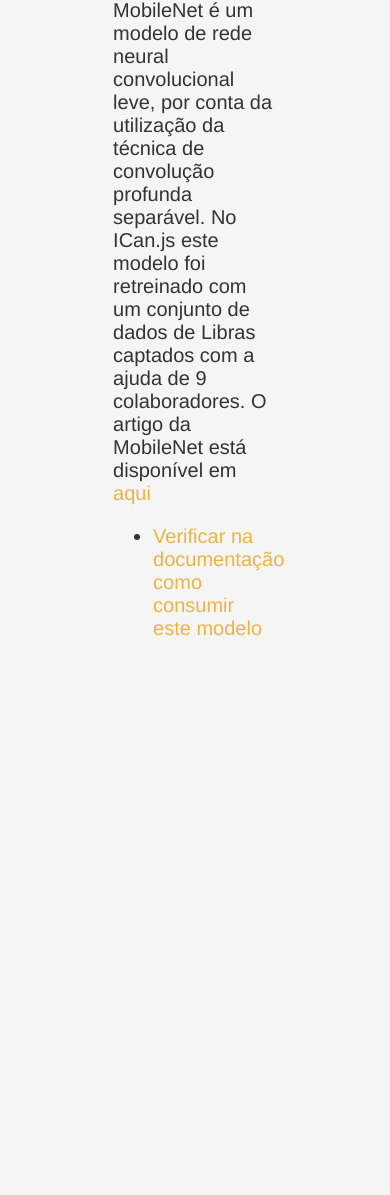
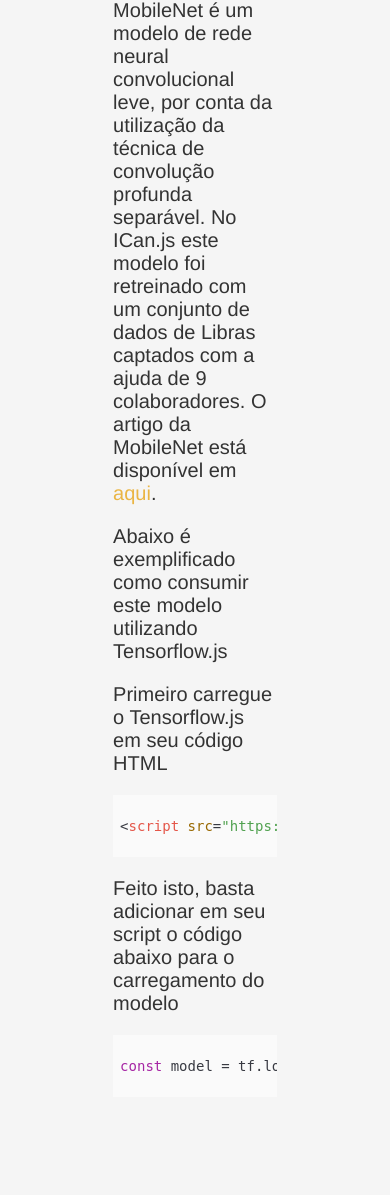
Before and after one commit to ICan-js/api, a Flask app: page /models/mobilenetv1 in a window 390 px wide. Shown: the part 265-1460 px from the top of the page. Before the commit the page ends 901 px from the top, so only its background shows below. Run offline with Flask 2, Linux system fonts and the light colour scheme.

Commit message:
Adição do alerta de deprecated, e atualização da forma de consumo do modelo MobilenetV1

```diff
--- a/api/controllers/lecun98.py
+++ b/api/controllers/lecun98.py
@@ -29,6 +29,7 @@ def lecun98_model(file):
     responses:
       200:
         description: Retorna o arquivo especificado na requisição
+    deprecated: true
     """
     path = os.path.join(app.config["BASE_DIR"], "api/models/lecun98")
 
--- a/api/controllers/mobilenetv1.py
+++ b/api/controllers/mobilenetv1.py
@@ -24,7 +24,7 @@ def mobilenetv1_model(file):
       - name: file
         in: path
         type: string
-        enum: ['model.json', 'group1-shardXofN']
+        enum: ['model.json', 'group1-shard1of6', 'group1-shard2of6', 'group1-shard3of6', 'group1-shard4of6', 'group1-shard5of6', 'group1-shard6of6']
         required: true
         description: Os parâmetros podem variar desde o arquivo de especificação, até mesmo os arquivos contendo os pesos sinápticos do modelo. É recomendado que este seja consumido diretamente pelo Tensorflow.js
     responses:
--- a/api/templates/mobilenetv1.html
+++ b/api/templates/mobilenetv1.html
@@ -7,14 +7,18 @@
         <h2>MobileNet V1 (Howard, 2017)</h2>
         <div>
             <p>MobileNet é um modelo de rede neural convolucional leve, por conta da utilização da técnica de convolução profunda separável. No ICan.js este modelo foi retreinado com um conjunto de dados de Libras captados com a ajuda de 9 colaboradores. O artigo da MobileNet está disponível em
-            <a href="https://arxiv.org/pdf/1704.04861.pdf" target="_blank">aqui</a>
-            <ul>
+            <a href="https://arxiv.org/pdf/1704.04861.pdf" target="_blank">aqui</a>.
 
+            <p>Abaixo é exemplificado como consumir este modelo utilizando Tensorflow.js</p>
+            <p>Primeiro carregue o Tensorflow.js em seu código HTML</p>
+            <pre><code class="code-block html">
+&#x3C;script src=&#x22;https://cdn.jsdelivr.net/npm/@tensorflow/tfjs@0.15.1/dist/tf.min.js&#x22;&#x3E;&#x3C;/script&#x3E;
+            </code></pre>
 
-
-                <!--ToDo: Trocar este link por um code block explicando como consumir o modelo-->
-                <li><a href="#">Verificar na documentação como consumir este modelo</a></li>
-            </ul>
+            <p>Feito isto, basta adicionar em seu script o código abaixo para o carregamento do modelo</p>
+            <pre><code class="code-block javascript">
+const model = tf.loadModel("https://ican-api.herokuapp.com/models/mobilenetv1/model.json");
+            </code></pre>
         </div>
     </article>
     {% endblock %}
```
